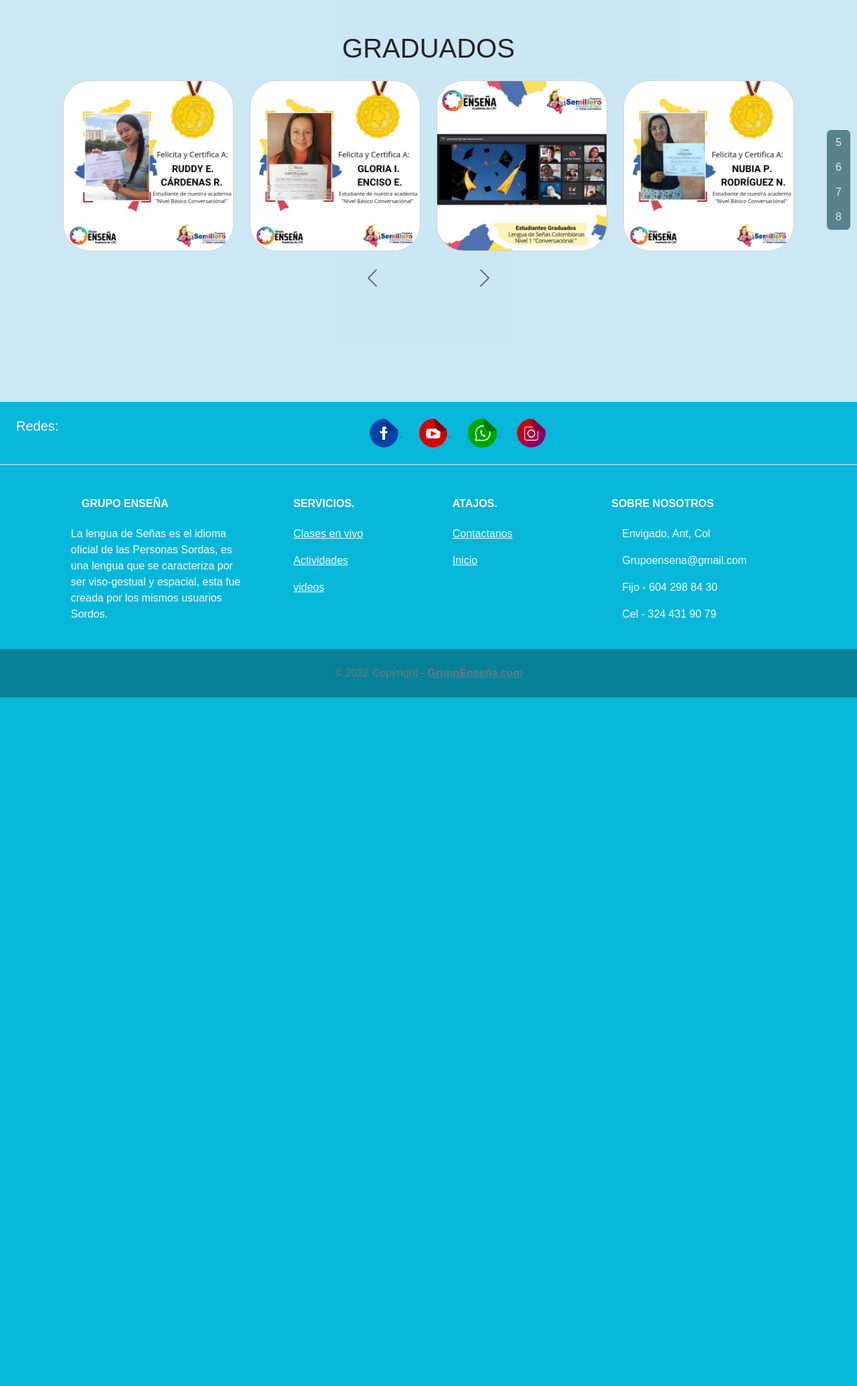
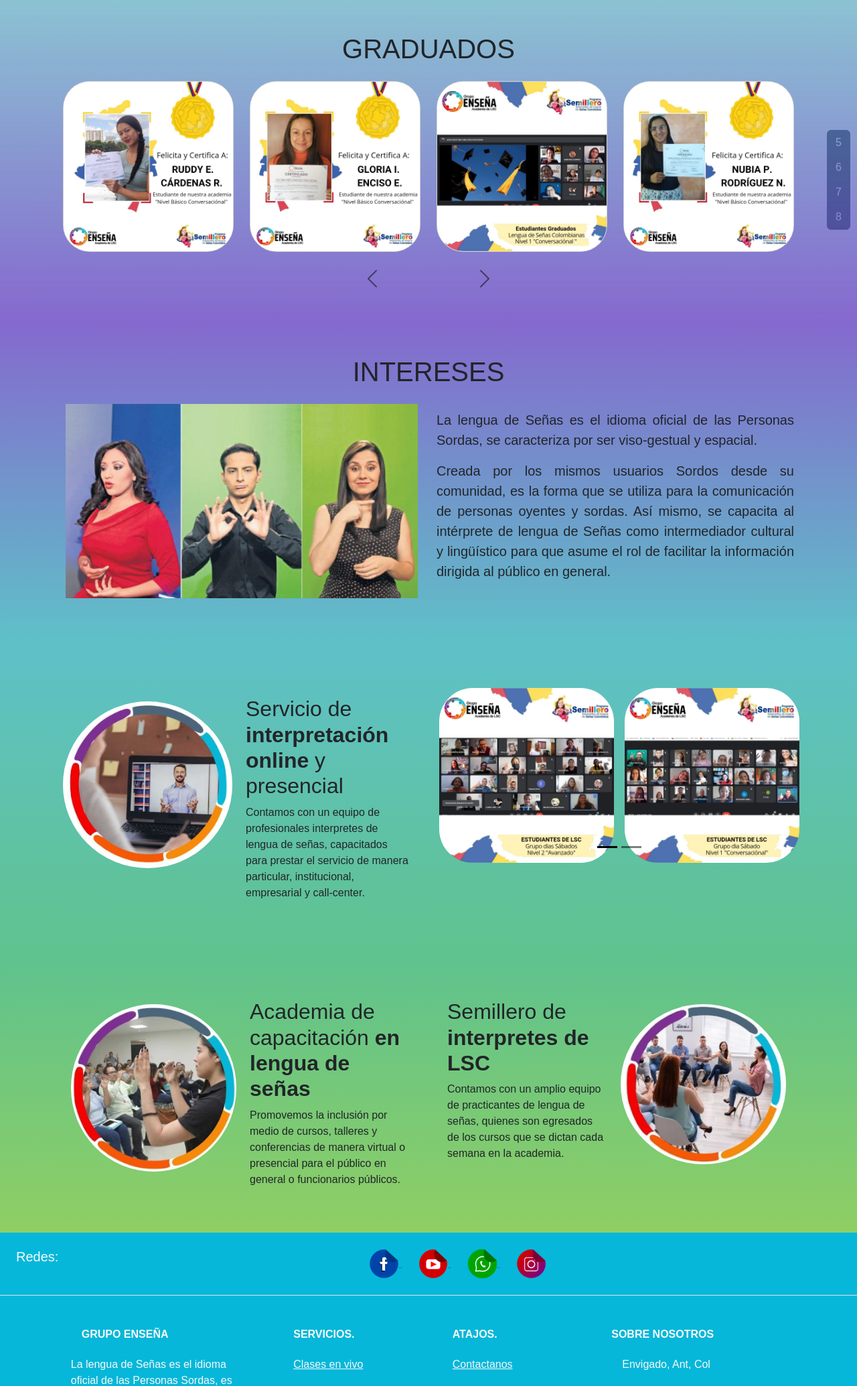
Before and after one commit to pabloskyDev/grupo-ensenia, a PHP site: page /estudiantes.html in a window 1280 px wide. Shown: the part 126-2195 px from the top of the page at 67% size. Before the commit the page ends 1167 px from the top, so only its background shows below. Run offline with PHP 8.4, Linux system fonts and the light colour scheme; some libraries are stand-ins or nearby versions; some web fonts are replaced.

Commit message:
Dejar lista pagina de estudiantes

```diff
--- a/estudiantes.html
+++ b/estudiantes.html
@@ -48,8 +48,8 @@
       </div>
     </div>
 
-    <section id="estudiantes-cards">
-      <div class="container my-5">
+    <section id="estudiantes-cards__graduados" class="section-base">
+      <div class="container my-3 d-flex flex-column justify-content-center">
         <h1 class="text-center text-uppercase">Graduados</h1>
         <!-- Carousel wrapper -->
         <div id="slide-estudiantes"  class="carousel slide carousel-dark text-center" data-bs-ride="carousel">
@@ -154,6 +154,107 @@
       </div>
     </section>
 
+    <section id="estudiantes-intereses" class="section-base">
+      <div class="container my-3 d-flex flex-column justify-content-center">
+        <h1 class="text-center text-uppercase">Intereses</h1>
+        <div class="container">
+          <div class="row">
+            <div class="col-md-6 col-sm-12 col-xs-12 p-3 intereses-img">
+              <img src="img/intereses-img.png" alt="Intereses ilustración">
+            </div>
+            <div class="col-md-6 col-sm-12 col-xs-12 intereses-p">
+              <p>La lengua de Señas es el idioma oficial de las Personas Sordas, se caracteriza por ser viso-gestual y espacial.</p>
+              <p>Creada por los mismos usuarios Sordos desde su comunidad, es la forma que se utiliza para la comunicación de personas oyentes y sordas. Así mismo, se capacita al intérprete de lengua de Señas como intermediador cultural y lingüístico para que asume el rol de facilitar la información dirigida al público en general.</p>
+            </div>
+          </div>
+        </div>
+      </div>
+    </section>
+
+    <section id="estudiantes-online" class="section-base">
+      <div class="container my-3 d-flex flex-column justify-content-center">
+        <div class="row">
+          <div class="col-md-6 col-sm-12 col-xs-12 p-3 online-text">
+            <div class="container">
+              <div class="row">
+                <div class="col-md-6 col-sm-12 col-xs-12 p-2 online-img">
+                  <img src="img/online/online-logo-1.png" alt="Logo online 1">
+                </div>
+                <div class="col-md-6 col-sm-12 col-xs-12">
+                  <h2>Servicio de <strong>interpretación online</strong> y presencial</h2>
+                  <p>Contamos con un equipo de profesionales interpretes de lengua de señas, capacitados para prestar el servicio de manera particular, institucional, empresarial y call-center.</p>
+                </div>
+              </div>
+            </div>
+          </div>
+          <div class="col-md-6 col-sm-12 col-xs-12 estu-online-slide">
+            <div id="online-slide" class="carousel carousel-dark slide" data-bs-ride="carousel">
+              <div class="carousel-indicators">
+                <button type="button" data-bs-target="#online-slide" data-bs-slide-to="0" class="active" aria-current="true" aria-label="Slide 1"></button>
+                <button type="button" data-bs-target="#online-slide" data-bs-slide-to="1" aria-label="Slide 2"></button>
+              </div>
+              <div class="carousel-inner">
+                <div class="carousel-item active p-1" data-bs-interval="2000">
+                  <div class="d-flex gap-3">
+                    <div class="online-slide__img">
+                      <img src="img/online/online-slide-1.jpeg" class="d-block w-100" alt="">
+                    </div>
+                    <div class="online-slide__img">
+                      <img src="img/online/online-slide-2.jpeg" class="d-block w-100" alt="">
+                    </div>
+                  </div>
+                </div>
+                <div class="carousel-item p-1" data-bs-interval="2000">
+                  <div class="d-flex gap-3">
+                    <div class="online-slide__img">
+                      <img src="img/online/online-slide-3.jpeg" class="d-block w-100" alt="">
+                    </div>
+                    <div class="online-slide__img">
+                      <img src="img/online/online-slide-4.jpeg" class="d-block w-100" alt="">
+                    </div>
+                  </div>
+                </div>
+              </div>
+            </div>
+          </div>
+        </div>
+      </div>
+    </section>
+
+    <section id="estudiantes-semillero" class="section-base">
+      <div class="container my-1 d-flex flex-column justify-content-center">
+        <div class="container">
+          <div class="row">
+            <div class="col-md-6 col-sm-12 col-xs-12 p-3 online-text">
+              <div class="container">
+                <div class="row">
+                  <div class="col-md-6 col-sm-12 col-xs-12 p-2 semillero-img">
+                    <img src="img/online/online-logo-2.png" alt="Logo semillero 2">
+                  </div>
+                  <div class="col-md-6 col-sm-12 col-xs-12">
+                    <h2>Academia de capacitación <strong>en lengua de señas</strong></h2>
+                    <p>Promovemos la inclusión por medio de cursos, talleres y conferencias de manera virtual o presencial para el público en general o funcionarios públicos.</p>
+                  </div>
+                </div>
+              </div>
+            </div>
+            <div class="col-md-6 col-sm-12 col-xs-12 p-3 online-text">
+              <div class="container">
+                <div class="row">
+                  <div class="col-md-6 col-sm-12 col-xs-12">
+                    <h2>Semillero de <strong>interpretes de LSC</strong></h2>
+                    <p>Contamos con un amplio equipo de practicantes de lengua de señas, quienes son egresados de los cursos que se dictan cada semana en la academia.</p>
+                  </div>
+                  <div class="col-md-6 col-sm-12 col-xs-12 p-2 semillero-img">
+                    <img src="img/online/online-logo-3.png" alt="Logo semillero 3">
+                  </div>
+                </div>
+              </div>
+            </div>
+          </div>
+        </div>
+      </div>
+    </section>
 <!-- Footer -->
 <footer class="text-center bg-estudiantes text-muted ">
 
--- a/styles/style.css
+++ b/styles/style.css
@@ -456,13 +456,31 @@
   box-shadow: rgba(253, 207, 181, 0.25) 0px 50px 100px -20px, rgba(0, 0, 0, 0.3) 0px 30px 60px -30px, rgba(10, 37, 64, 0.35) 0px -2px 6px 0px inset;
 }
 
-#estudiantes-cards {
+.section-base {
   position: relative;
-  background-color: #06b7d92e;
-  height: 75vh;
   display: flex;
   flex-direction: row;
   justify-content: center;
+}
+
+#canal-virtual {
+  background: linear-gradient(#bd171175,#d16111a9);
+  height: 70vh;
+}
+
+#canal-cursos {
+  background: linear-gradient(#d16111a9,#db8c0cca);
+  height: 100vh;
+}
+
+#canal-videos {
+  background: linear-gradient(#db8c0cca,#b5d85ca9);
+  height: 60vh;
+}
+
+#estudiantes-cards__graduados {
+  background: linear-gradient(#0c8ba475,#4a22b8a9);
+  height: 60vh;
 }
 
 .cards-wrapper {
@@ -473,4 +491,44 @@
   overflow: hidden;
 }
 
+#estudiantes-intereses {
+  background: linear-gradient(#4a22b8a9, #10a7afa9);
+  height: 60vh;
+}
+
+.intereses-img img{
+  width: 100%;
+}
+
+.intereses-p {
+  display: flex;
+  flex-direction: column;
+  justify-content: center;
+  font-size: 20px;
+}
+
+.intereses-p p {
+  text-align: justify;
+}
+
+#estudiantes-online {
+  background: linear-gradient(#10a7afa9, #11aa56a9);
+  height: 60vh;
+}
+
+.online-img img, .semillero-img img{
+  width: 100%;
+  border-radius: 50%;
+}
+
+.online-slide__img img{
+  width: 100%;
+  border-radius: 50px;
+}
+
+#estudiantes-semillero {
+  background: linear-gradient(#11aa56a9, #59bc17a9);
+  height: 50vh;
+}
+
 /* Fin canales -estudiantes */
```
Also changed, not shown: canales.html (+10 -4 lines), img/intereses-img.png (added), img/online/online-logo-1.png (added), img/online/online-logo-2.png (added), img/online/online-logo-3.png (added), img/online/online-slide-1.jpeg (added), img/online/online-slide-2.jpeg (added), img/online/online-slide-3.jpeg (added), img/online/online-slide-4.jpeg (added).
